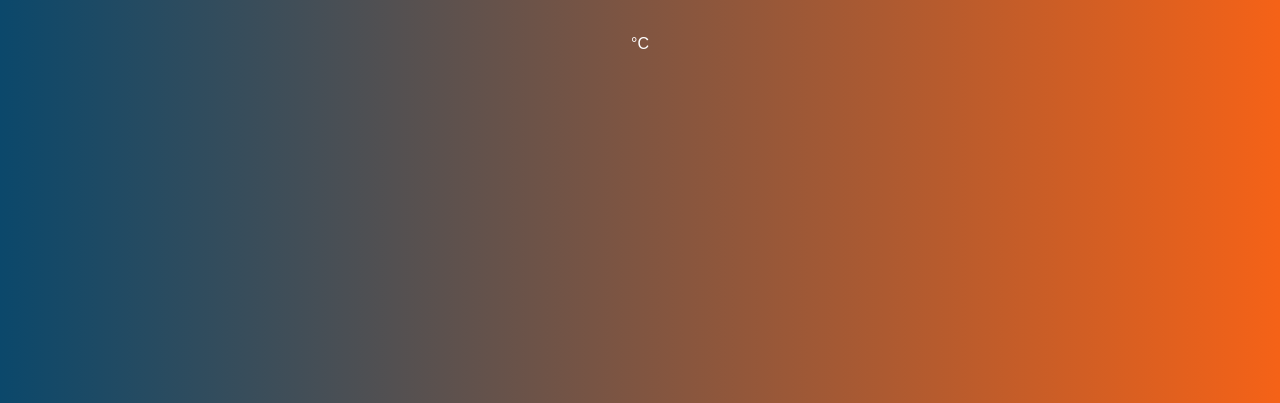
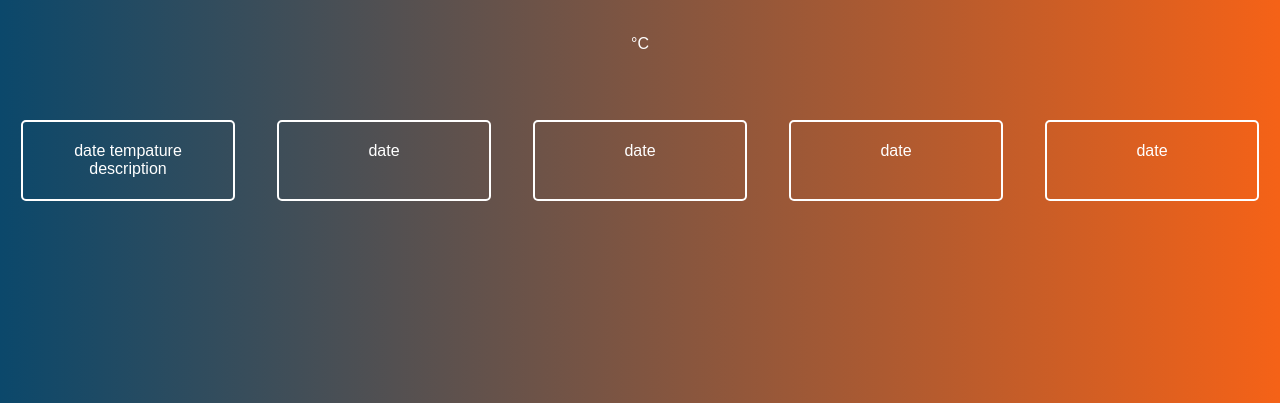
Before and after one commit to danielkroon/What-s-the-weather, a website: page app/index.html in a window 1280 px wide. Shown: the part 397-800 px from the top of the page. Drawn offline with nearby package versions, Linux system fonts and the light colour scheme; files that its build step writes are made by us from their sources.

Commit message:
added forecast layout

```diff
--- a/app/index.html
+++ b/app/index.html
@@ -31,7 +31,6 @@
 
     <section>
       <div class="splash-container">
-        <div class="splash">
           <div class="pure-g">
               <div class="pure-u-1 is-center">
                   <p id="city" class="city"></p>
@@ -40,7 +39,6 @@
                       <img id="icon-img" class="icon" src="images/unknown.svg" alt="">
                   </div>
               </div>
-
               <div class="pure-u-1 is-center">
                   <div class="clock-container">
                       <span id="clock" class="clock"></span>
@@ -48,7 +46,6 @@
                       <span id="minutes" class="clock"></span>
                   </div>
               </div>
-
               <div class="pure-u-1 is-center">
                   <span id="tempature"></span>
                   <span>&deg;C</span>
@@ -56,15 +53,36 @@
               </div>
           </div>
         </div>
-      </div>
     </section>
 
     <section>
-        <div class="pure-u-1 is-center">
-            <p id="time-forecast" class="city"></p>
-            <p id="tempature-forecast" class="calender"></p>
-            <p id="description-forecast" class="calender"></p>
-        </div>
+          <div class="pure-g is-center forecast-container">
+              <div class="pure-u-1 pure-u-md-4-24 day">
+                  <span class="date-forecast">date</span>
+                  <span class="tempature-forecast">tempature</span>
+                  <span class="description-forecast">description</span>
+              </div>
+              <div class="pure-u-1 pure-u-md-4-24 day">
+                  <span class="date-forecast">date</span>
+                  <span class="tempature-forecast"></span>
+                  <span class="description-forecast"></span>
+              </div>
+              <div class="pure-u-1 pure-u-md-4-24 day">
+                  <span class="date-forecast">date</span>
+                  <span class="tempature-forecast"></span>
+                  <span class="description-forecast"></span>
+              </div>
+              <div class="pure-u-1 pure-u-md-4-24 day">
+                  <span class="date-forecast">date</span>
+                  <span class="tempature-forecast"></span>
+                  <span class="description-forecast"></span>
+              </div>
+              <div class="pure-u-1 pure-u-md-4-24 day">
+                  <span class="date-forecast">date</span>
+                  <span class="tempature-forecast"></span>
+                  <span class="description-forecast"></span>
+              </div>
+          </div>
     </section>
 
 
--- a/app/scripts/clock.js
+++ b/app/scripts/clock.js
@@ -42,3 +42,6 @@ function displayTime() {
 }
 
 document.onload = displayTime();
+
+// set interval to update clock
+setInterval(displayTime, 1000);
--- /dev/null
+++ b/app/styles/components/_forecast.scss
@@ -0,0 +1,7 @@
+.day {
+    border: 2px;
+    border-color: white;
+    border-style: solid;
+    border-radius: 5px;
+    padding: 20px;
+}
--- a/app/styles/components/_splash.scss
+++ /dev/null
@@ -1,9 +0,0 @@
-.splash-container {
-  width: 100%;
-  top: 0;
-  left: 0;
-}
-
-.splash {
-  margin-top: 10%;
-}
--- a/app/styles/layout/_grid.scss
+++ b/app/styles/layout/_grid.scss
@@ -9,3 +9,15 @@
 .clock-container {
     margin: 0 0 40px 0;
 }
+
+.forecast-container {
+  justify-content: space-around;
+  margin-top: 50px;
+}
+
+.splash-container {
+  width: 100%;
+  top: 0;
+  left: 0;
+  margin-top: 10%;
+}
--- a/app/styles/main.scss
+++ b/app/styles/main.scss
@@ -1,7 +1,14 @@
+// base
+@import "base/typography.scss";
+
+// layout
 @import "layout/grid.scss";
-@import "components/buttons.scss";
-@import "base/typography.scss";
+
+// pages
 @import "pages/pages.scss";
-@import "components/splash.scss";
+
+// components
 @import "components/display.scss";
 @import "components/blink.scss";
+@import "components/forecast.scss";
+@import "components/buttons.scss";
```
